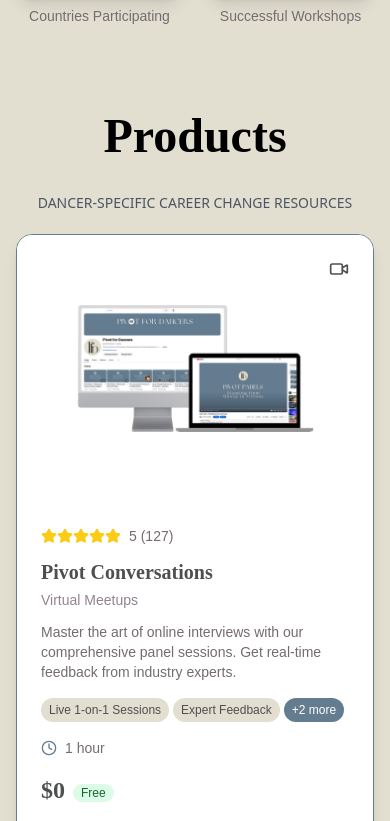
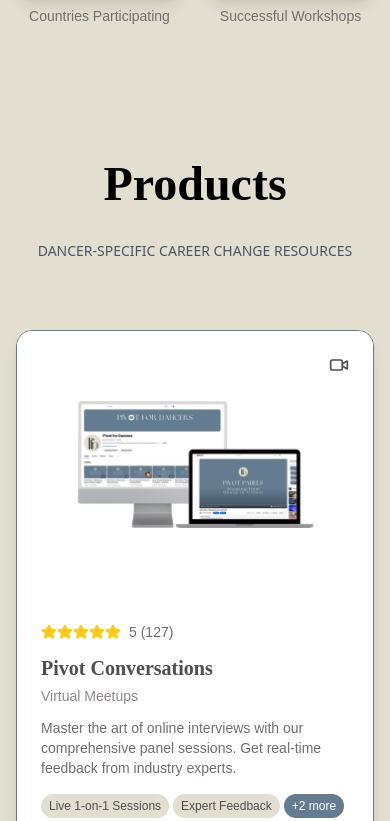
Before and after one commit to IsaacCavallaro/pivot-for-dancers, a React (Create React App) app: page / in a window 390 px wide. Shown: the part 1263-2084 px from the top of the page. Built offline with nearby package versions, Linux system fonts and the light colour scheme; no server answers; a web font is replaced by a local one.

Commit message:
Basic animations

```diff
--- a/src/components/EbookBanner.tsx
+++ b/src/components/EbookBanner.tsx
@@ -15,7 +15,7 @@ const EbookBanner: React.FC = () => {
     const orderNowClassName = "flex justify-center w-full md:w-auto px-6 py-4 text-sm font-semibold text-gray-100 bg-purple-gray rounded-md mt-4 md:mt-0 md:ml-2 hover:bg-purple-gray opacity-80 hover:opacity-100 md:mb-3"
 
     return (
-        <section id="home" className="bg-beige relative py-10">
+        <section className="bg-beige relative py-10">
             <div className="relative max-w-7xl mx-auto px-4 sm:px-6 lg:px-8 py-5">
                 {/* Container with Border */}
                 <animated.div style={fadeIn} className="border border-gray-300 rounded-lg p-8 bg-white shadow-lg grid grid-cols-1 md:grid-cols-2 gap-8 relative z-10">
--- a/src/components/Faq.tsx
+++ b/src/components/Faq.tsx
@@ -27,7 +27,7 @@ const FAQ: FC = () => {
             ),
         },
         {
-            question: "What are Pivot Panels?",
+            question: "What are Pivot Conversations?",
             answer: (
                 <>
                     <p>Pivot Panels are panel-style interviews with professional dancers who have successfully changed careers.</p>
@@ -137,7 +137,7 @@ const FAQ: FC = () => {
         <section id="faq-section" className="bg-beige py-5">
             <div className="max-w-7xl py-4 px-4 mx-auto md:px-6">
                 <header className="mb-6 text-center">
-                    <h2 className="mt-2 text-3xl font-merriweather text-black md:text-4xl font-semibold text-center">FAQs</h2>
+                    <h2 className="mt-2 font-merriweather text-center text-5xl md:text-6xl lg:text-7xl font-bold text-black mb-6 leading-tight text-center">FAQs</h2>
                     <span className="text-sm text-gray-600 uppercase dark:text-gray-400 text-center">Feeling Curious?</span>
                 </header>
                 <div className="faq-items space-y-4">
--- a/src/components/Home.tsx
+++ b/src/components/Home.tsx
@@ -1,7 +1,5 @@
 import { useState, useEffect, useRef } from 'react';
-import { Star, ArrowRight, CheckCircle, Users, Globe } from 'lucide-react';
-
-const BASE_PATH = process.env.PUBLIC_URL || "";
+import { Star, CheckCircle, Users, Globe } from 'lucide-react';
 
 // Counter animation component
 const Counter = ({ end, duration }: { end: number; duration: number }) => {
@@ -114,7 +112,7 @@ const HeroSection = () => {
   };
 
   return (
-    <section className="relative overflow-hidden bg-beige pt-32 pb-20">
+    <section id="home" className="relative overflow-hidden bg-beige pt-32 pb-20">
       <div className="relative max-w-7xl mx-auto px-4 sm:px-6 lg:px-8">
         <div className="grid grid-cols-1 lg:grid-cols-2 gap-12 items-center">
           {/* Left */}
--- a/src/components/Products.tsx
+++ b/src/components/Products.tsx
@@ -1,11 +1,11 @@
-import { useState } from "react";
+import { useState, useRef, useEffect } from "react";
 import { Star, Clock, BookOpen, Users, Video, Check } from "lucide-react";
 
 const pivotConverstationsUrl = "https://stats.sender.net/forms/bmZM4r/view";
 const ebookPaymentUrl = "https://buy.stripe.com/14k6oG8rQexsgCI147";
 const coursePaymentUrl = "https://buy.stripe.com/dR628qgYm750aek6oq";
 const mentorshipBookingUrl = "https://tidycal.com/pivotfordancers/mentorship-1";
-const bundlePaymentUrl = "#"; // Add your bundle payment URL here
+const bundlePaymentUrl = "#"; // Need to update!
 const moreInfoClasses = "mt-10 text-center";
 const moreInfoTextClasses = "text-lg sm:text-lg font-montserrat text-brown-gray";
 const faqButtonClasses = "text-purple-gray font-semibold hover:underline focus:outline-none";
@@ -119,35 +119,98 @@ const products: Product[] = [
 
 const FeaturedProducts: React.FC = () => {
   const [hoveredProduct, setHoveredProduct] = useState<number | null>(null);
+  const [isVisible, setIsVisible] = useState<{ [key: string]: boolean }>({
+    title: false,
+    products: false,
+    bundle: false,
+    faq: false
+  });
+
+  const titleRef = useRef<HTMLDivElement>(null);
+  const productsRef = useRef<HTMLDivElement>(null);
+  const bundleRef = useRef<HTMLDivElement>(null);
+  const faqRef = useRef<HTMLDivElement>(null);
+
+  useEffect(() => {
+    const observerCallback = (entries: IntersectionObserverEntry[]) => {
+      entries.forEach((entry) => {
+        if (entry.target === titleRef.current) {
+          setIsVisible(prev => ({ ...prev, title: entry.isIntersecting }));
+        } else if (entry.target === productsRef.current) {
+          setIsVisible(prev => ({ ...prev, products: entry.isIntersecting }));
+        } else if (entry.target === bundleRef.current) {
+          setIsVisible(prev => ({ ...prev, bundle: entry.isIntersecting }));
+        } else if (entry.target === faqRef.current) {
+          setIsVisible(prev => ({ ...prev, faq: entry.isIntersecting }));
+        }
+      });
+    };
+
+    const observer = new IntersectionObserver(observerCallback, {
+      threshold: 0.1,
+      rootMargin: '0px'
+    });
+
+    if (titleRef.current) observer.observe(titleRef.current);
+    if (productsRef.current) observer.observe(productsRef.current);
+    if (bundleRef.current) observer.observe(bundleRef.current);
+    if (faqRef.current) observer.observe(faqRef.current);
+
+    return () => observer.disconnect();
+  }, []);
 
   // Calculate bundle pricing dynamically
-  const bundleProducts = products.filter(product => [2, 3, 4].includes(product.id)); // Ebook, Course, Mentorship
+  const bundleProducts = products.filter(product => [2, 3, 4].includes(product.id));
   const totalPrice = bundleProducts.reduce((sum, product) => sum + product.price, 0);
   const discountPercent = 30;
   const discountAmount = totalPrice * (discountPercent / 100);
   const bundlePrice = totalPrice - discountAmount;
 
   return (
-    <section id="products" className="bg-beige min-h-screen px-4 sm:px-6">
+    <section id="products" className="bg-beige min-h-screen px-4 sm:px-6 overflow-hidden">
       <div className="max-w-7xl mx-auto">
-        <div className="text-center">
-          <h1 className="font-merriweather text-center text-5xl md:text-6xl lg:text-7xl font-bold text-black mb-6 leading-tight">Products</h1>
-          <span className="text-sm text-center text-gray-600 uppercase dark:text-gray-400 text-center">Dancer-Specific Career Change Resources</span>
+        <div
+          ref={titleRef}
+          className="text-center py-12 md:py-16"
+        >
+          <h1
+            className={`font-merriweather text-center text-5xl md:text-6xl lg:text-7xl font-bold text-black mb-6 leading-tight transition-all duration-1000 ${isVisible.title
+              ? 'opacity-100 transform translate-y-0'
+              : 'opacity-0 transform -translate-y-10'
+              }`}
+          >
+            Products
+          </h1>
+          <span
+            className={`text-sm text-center text-gray-600 uppercase dark:text-gray-400 transition-all duration-1000 delay-300 ${isVisible.title
+              ? 'opacity-100 transform translate-y-0'
+              : 'opacity-0 transform translate-y-10'
+              }`}
+          >
+            Dancer-Specific Career Change Resources
+          </span>
         </div>
 
-        <div className="grid grid-cols-1 md:grid-cols-2 lg:grid-cols-2 xl:grid-cols-4 gap-8 mt-5">
-          {products.map((product) => {
+        <div
+          ref={productsRef}
+          className="grid grid-cols-1 md:grid-cols-2 lg:grid-cols-2 xl:grid-cols-4 gap-8 mt-5"
+        >
+          {products.map((product, index) => {
             const IconComponent = product.icon;
             return (
               <div
                 key={product.id}
-                className="group relative bg-white rounded-2xl shadow-lg transition-all duration-500 overflow-hidden border border-light-gray group-hover:border-2 group-hover:border-dark-gray"
+                className={`group relative bg-white rounded-2xl shadow-lg transition-all duration-500 overflow-hidden border border-light-gray hover:border-2 hover:border-dark-gray ${isVisible.products
+                  ? 'opacity-100 transform translate-y-0'
+                  : 'opacity-0 transform translate-y-16'
+                  }`}
+                style={{ transitionDelay: `${index * 150}ms` }}
                 onMouseEnter={() => setHoveredProduct(product.id)}
                 onMouseLeave={() => setHoveredProduct(null)}
               >
                 {/* Most Popular Ribbon */}
                 {product.id === 3 && (
-                  <div className="absolute -right-8 top-4 bg-gradient-to-r from-yellow-400 to-yellow-500 text-dark-gray font-bold font-montserrat text-xs py-1 px-8 transform rotate-45 z-10 shadow-md">
+                  <div className="absolute -right-8 top-4 bg-gradient-to-r from-yellow-400 to-yellow-500 text-dark-gray font-bold font-montserrat text-xs py-1 px-8 transform rotate-45 z-10 shadow-md animate-pulse">
                     Most Popular
                   </div>
                 )}
@@ -164,7 +227,7 @@ const FeaturedProducts: React.FC = () => {
                     alt={product.name}
                     className="max-w-full max-h-full object-contain transition-transform duration-500 group-hover:scale-110"
                   />
-                  <div className="absolute top-4 right-4 bg-white/90 backdrop-blur-sm rounded-full p-2">
+                  <div className="absolute top-4 right-4 bg-white/90 backdrop-blur-sm rounded-full p-2 transition-transform duration-300 group-hover:rotate-12">
                     <IconComponent className="w-5 h-5 text-dark-gray" />
                   </div>
                 </div>
@@ -176,7 +239,9 @@ const FeaturedProducts: React.FC = () => {
                       {[...Array(5)].map((_, i) => (
                         <Star
                           key={i}
-                          className={`w-4 h-4 ${i < Math.floor(product.rating) ? "text-yellow-400 fill-current" : "text-gray-300"
+                          className={`w-4 h-4 transition-all duration-300 ${i < Math.floor(product.rating)
+                            ? "text-yellow-400 fill-current"
+                            : "text-gray-300"
                             }`}
                         />
                       ))}
@@ -397,7 +462,6 @@ const FeaturedProducts: React.FC = () => {
           </div>
         </div>
 
-
         {/* GO TO FAQ*/}
         <div className={moreInfoClasses}>
           <p className={moreInfoTextClasses}>
--- a/src/components/Quiz.tsx
+++ b/src/components/Quiz.tsx
@@ -409,7 +409,7 @@ const Quiz: React.FC = () => {
 
     return (
         // Add padding-top to account for navbar height
-        <section className="flex items-center bg-beige text-center py-10 pt-16 md:pt-20 px-4">
+        <section className="flex items-center bg-beige text-center py-10 pt-10 md:pt-20 px-4">
             <div id="quiz" className="justify-center flex-1 max-w-6xl py-4 mx-auto lg:py-5 md:px-6">
                 <div className="px-4 pl-4 mb-6">
                     <h2 className="font-merriweather text-center text-5xl md:text-6xl lg:text-7xl font-bold text-black mb-6 leading-tight">Pivot Quiz</h2>
```
